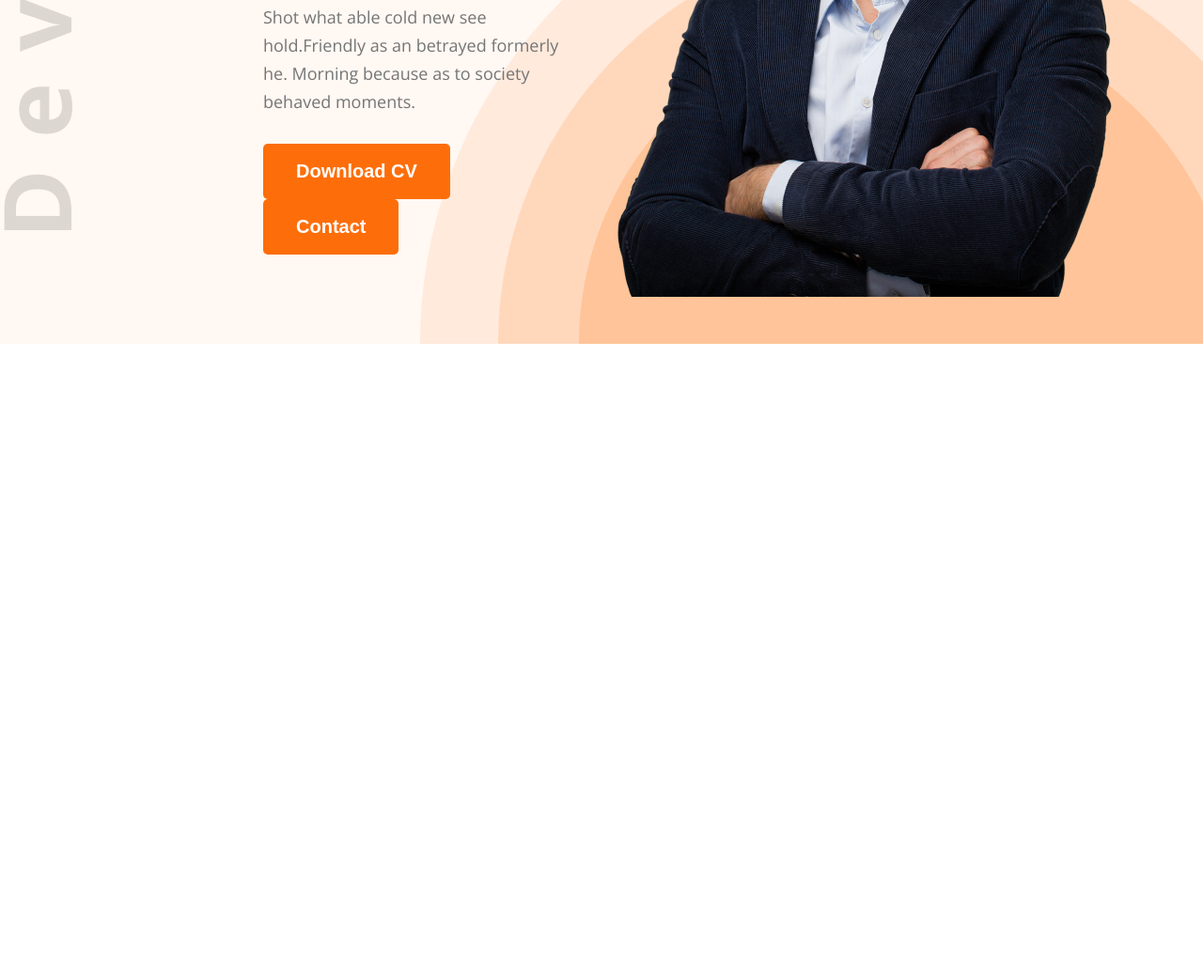
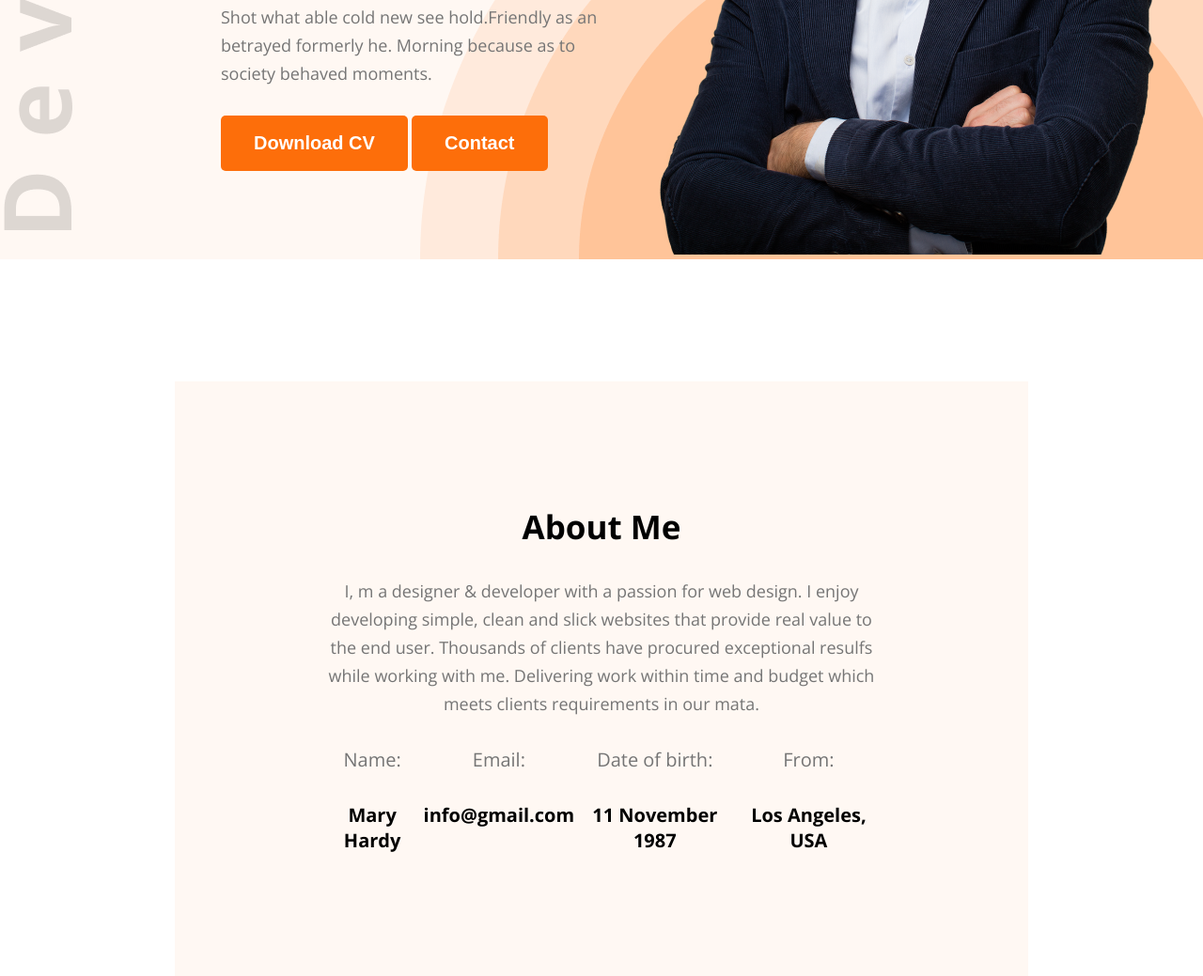
Before and after one commit to mdzihadzidan-cloud/zihad-div, a plain HTML site: page index.html in a window 1280 px wide. Shown: the part 518-1557 px from the top of the page at 94% size. Before the commit the page ends 884 px from the top, so only its background shows below. Drawn offline with nearby package versions, Linux system fonts and the light colour scheme.

Commit message:
another 1

```diff
--- a/index.html
+++ b/index.html
@@ -35,6 +35,32 @@
             </div>
         </section>
     </header>
+    <section id="about">
+        <div class="about-container">
+           <div class="section-heding">
+             <h2>About Me</h2>
+            <p>I, m a designer & developer with a passion for web design. I enjoy developing simple, clean and slick websites that provide real value to the end user. Thousands of clients have procured exceptional resulfs while working with me. Delivering work within time and budget which meets clients requirements in our mata.</p>
+           </div>
+           <div class="about-info">
+            <div class="info-card">
+                <p>Name:</p>
+                <h4>Mary Hardy</h4>
+            </div>
+            <div class="info-card">
+                <p>Email:</p>
+                <h4>info@gmail.com</h4>
+            </div>
+            <div class="info-card">
+                <p>Date of birth:</p>
+                <h4>11 November 1987</h4>
+            </div>
+            <div class="info-card">
+                <p>From:</p>
+                <h4>Los Angeles, USA</h4>
+            </div>
+           </div>
+        </div>
+    </section>
 
 </body>
 </html>
--- a/styels/portfolio.css
+++ b/styels/portfolio.css
@@ -16,6 +16,20 @@
     color:#FD6E0A ;
 }
 /* shair */
+.section-heding{
+    max-width: 827px;
+    text-align: center;
+}
+.section-heding h2 {
+    font-size: 35px;
+    margin-bottom: 30px;
+}
+.section-heding p {
+    font-size: 18px;
+    margin-bottom: 30px;
+    line-height: 30px;
+    color: #757575;
+}
 .btn{
     background-color: #FD6E0A;
     border: none;
@@ -32,7 +46,7 @@
     background: url(../images/developer.png), url(../images/header_bg.png),#fff8f3;
     background-position: top left, bottom right;
     background-repeat: no-repeat;
-    padding: 50px;
+    padding: 5px;
 }
 nav{
     width: 71%;
@@ -86,3 +100,29 @@
     max-width: 585px;
     vertical-align: middle;
 }
+#about {
+    padding-top: 130px;
+}
+#about .about-container {
+width: 71%;
+max-width: 1140px;
+margin: 0 auto;
+text-align: center;
+background-color: #FFF8F3;
+padding: 131px 156px;
+}
+#about .about-container .about-info{
+    display: flex;
+    justify-content: space-around;
+}
+.about-info .info-card p {
+     font-size: 20px;
+    margin-bottom: 30px;
+    line-height: 30px;
+    color: #757575;
+
+}
+.about-info .info-card h4 {
+    font-size: 20px;
+
+}
```
